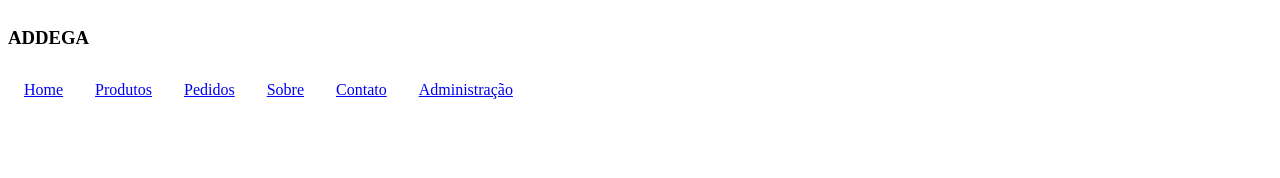
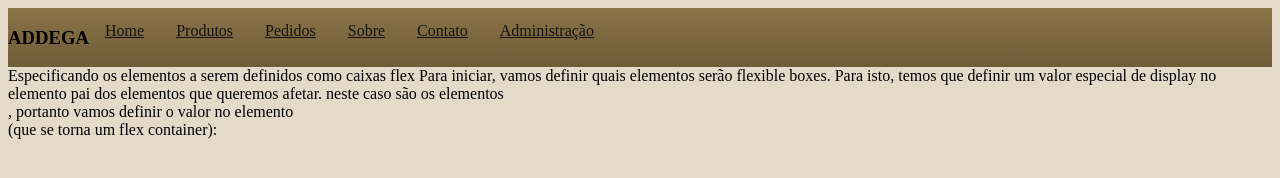
Before and after one commit to mvbTuratti/html-css, a plain HTML site: page index.html in a window 1280 px wide. Drawn offline with Linux system fonts and the light colour scheme.

Commit message:
pequenos toques de css

```diff
--- a/index.html
+++ b/index.html
@@ -21,5 +21,10 @@
         </ul>
       </nav>
     </div>
+    <div>
+      Especificando os elementos a serem definidos como caixas flex
+
+Para iniciar, vamos definir quais elementos serão flexible boxes. Para isto, temos que definir um valor especial de display no elemento pai dos elementos que queremos afetar. neste caso são os elementos <article>, portanto vamos definir o valor no elemento <section> (que se torna um flex container):
+    </div>
 </body>
 </html>
--- a/static/home.css
+++ b/static/home.css
@@ -1,7 +1,7 @@
 .t-header{
+    background-image: linear-gradient(#8a7347, #6f5c39 );
 
-    display: inline-block;
-
+    display: flex;
 }
 ul {
     list-style: none;
@@ -17,4 +17,10 @@ li a {
     display: inline-block;
     text-align: center;
     padding: 14px 16px;
+    color: #15130f;
+
 }
+
+body{
+    background-color: #e3dac9;
+}
```
Also changed, not shown: 1 other file.
